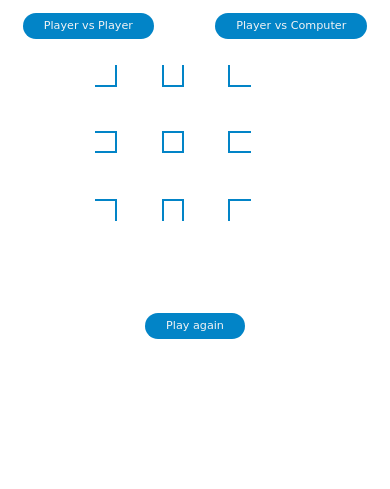
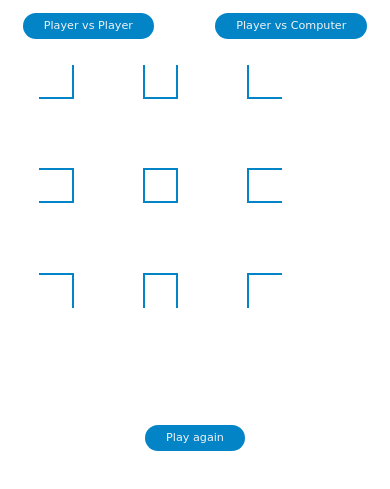
Before and after one commit to Alin2727/Tic-Tac-Toe, a plain HTML site: page index.html in a window 390 px wide. Shown: the part 103-592 px from the top of the page. Drawn offline with Linux system fonts and the light colour scheme; a web font is replaced by a local one.

Commit message:
Update style.css

```diff
--- a/style.css
+++ b/style.css
@@ -43,8 +43,8 @@ body {
     border: 2px solid #0284c7;
     color: #0284c7;
     cursor: pointer;
-    width: 167px;
-    height: 167px;
+    width: 33.33%;
+    height: 33.33%;
     font-family: 'DM Sans', sans-serif;
 }
 
@@ -175,8 +175,8 @@ body {
     .grid-container {
         width: 80vw;
         height: 80vw;
-        max-width: 200px;
-        max-height: 200px;
+        max-width: 350px;
+        max-height: 350px;
         margin-top: 1rem;
     }
 
```
